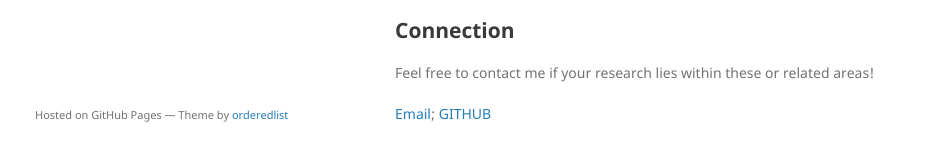
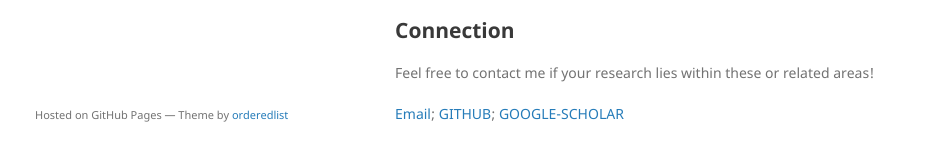
Before and after one commit to jasenchn/jasenchn.github.io, a Jekyll site: the page built from index.md, in a window 1280 px wide and 1137 px high. Shown: the part 943-1104 px from the top of the window, without its empty margins (175-1100 px from the left). Built offline with Jekyll 4.4.1, drawn with Linux system fonts in a browser that asks for light colours; our own code applies the rules of GitHub Pages for plain Markdown files.

Commit message:
Update index.md

```diff
--- a/index.md
+++ b/index.md
@@ -73,4 +73,4 @@ I will focus on the following topics:
 ## Connection
 Feel free to contact me if your research lies within these or related areas!
 
-[Email](mailto:jasenchn@seu.edu.cn); [GITHUB](https://github.com/jasenchn)
+[Email](mailto:jasenchn@seu.edu.cn); [GITHUB](https://github.com/jasenchn); [GOOGLE-SCHOLAR]([https://github.com/jasenchn](https://scholar.google.com/citations?user=mla8MA4AAAAJ&hl=en))
```
